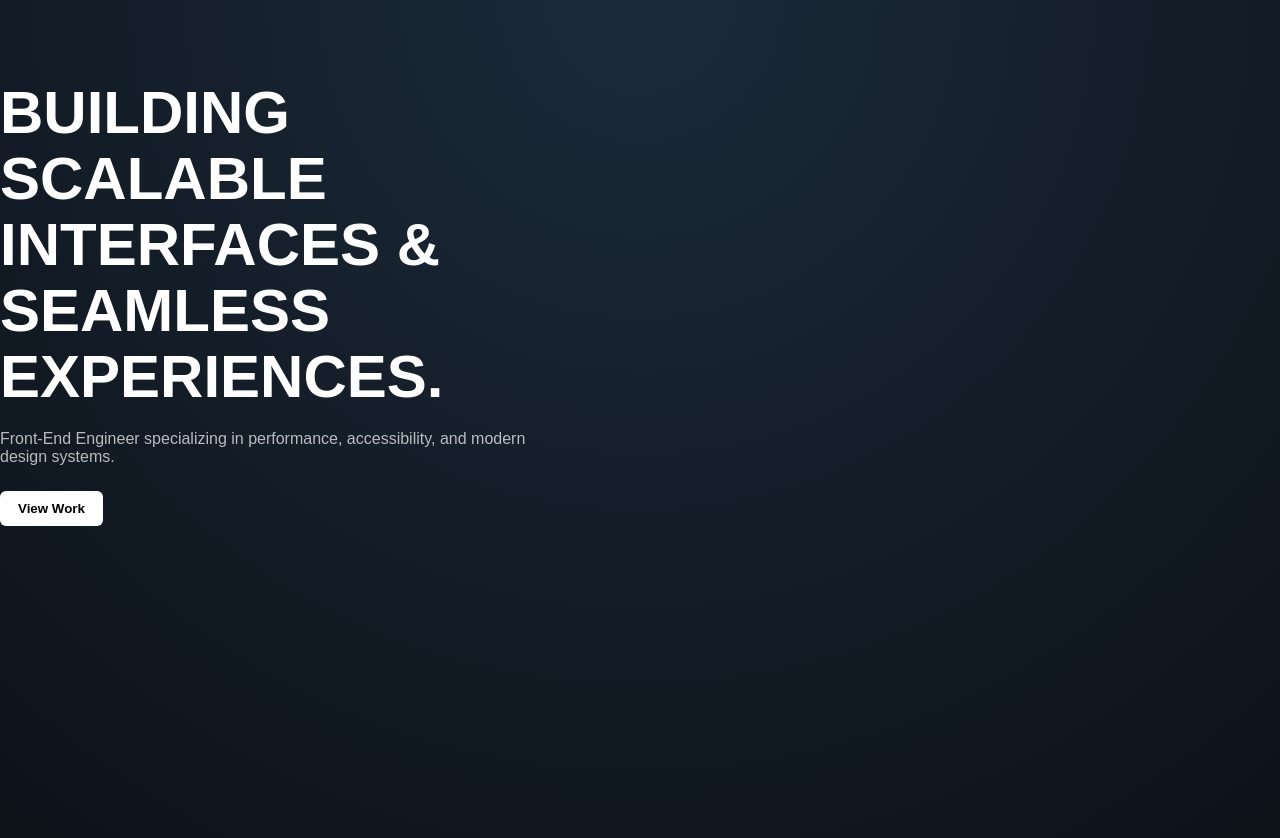
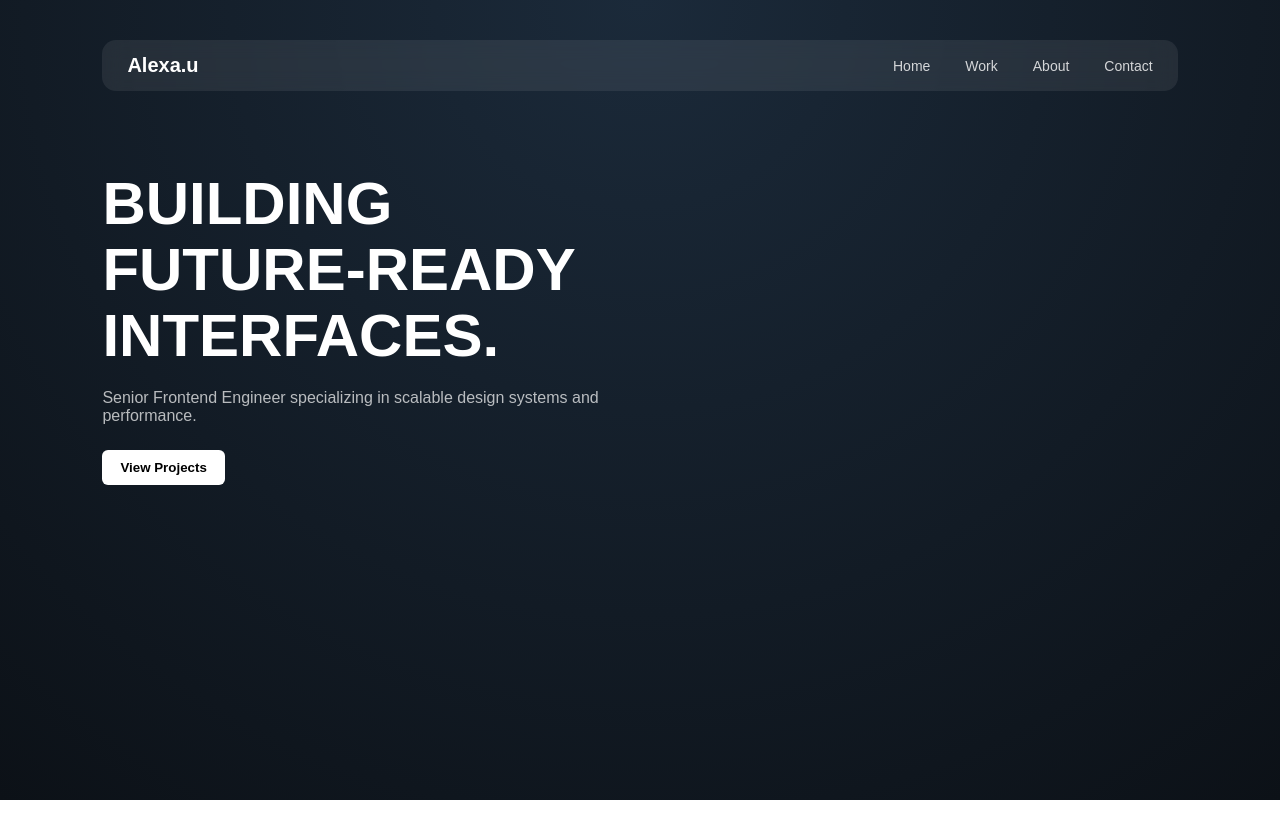
Before and after one commit to unnatipitla10/Satic-Portfolio-website, a plain HTML site: page index.html in a window 1280 px wide. After the commit the page ends 800 px from the top, so only its background shows below. Drawn offline with Linux system fonts and the light colour scheme.

Commit message:
Update index.html

```diff
--- a/index.html
+++ b/index.html
@@ -8,23 +8,49 @@
 </head>
 
 <body>
-  <section class="hero">
-    <div class="light1"></div>
-    <div class="light2"></div>
 
-    <div class="hero-content">
-      <h1>
-      BUILDING SCALABLE INTERFACES
-      & SEAMLESS EXPERIENCES.
-      </h1>
-      <p>
-      Front-End Engineer specializing in performance,
-      accessibility, and modern design systems.
-      </p>
+<div class="main">
 
-      <button>View Work</button>
-    </div>
-  </section>
+    <nav class="navbar">
+      <div class="logo">Alexa.u</div>
+      <ul class="nav-links">
+        <li><a href="#">Home</a></li>
+        <li><a href="#">Work</a></li>
+        <li><a href="#">About</a></li>
+        <li><a href="#">Contact</a></li>
+      </ul>
+
+      <div class="hamburger" onclick="toggleMenu()">☰</div>
+    </nav>
+
+    <!-- Hero Section -->
+    <div class="hero">
+
+<h1>
+BUILDING<br>
+FUTURE-READY<br>
+INTERFACES.
+</h1>
+
+<p>
+Senior Frontend Engineer specializing in scalable
+design systems and performance.
+</p>
+
+<button>View Projects</button>
+</div>
+</div>
+
+<!-- MOBILE POPUP MENU -->
+<div class="mobile-menu" id="mobileMenu">
+<a href="#">HOME</a>
+<a href="#">WORK</a>
+<a href="#">ABOUT</a>
+<a href="#">CONTACT</a>
+</div>
+
+
+<script src="JS/script.js"></script>
 
 </body>
 </html>
```
